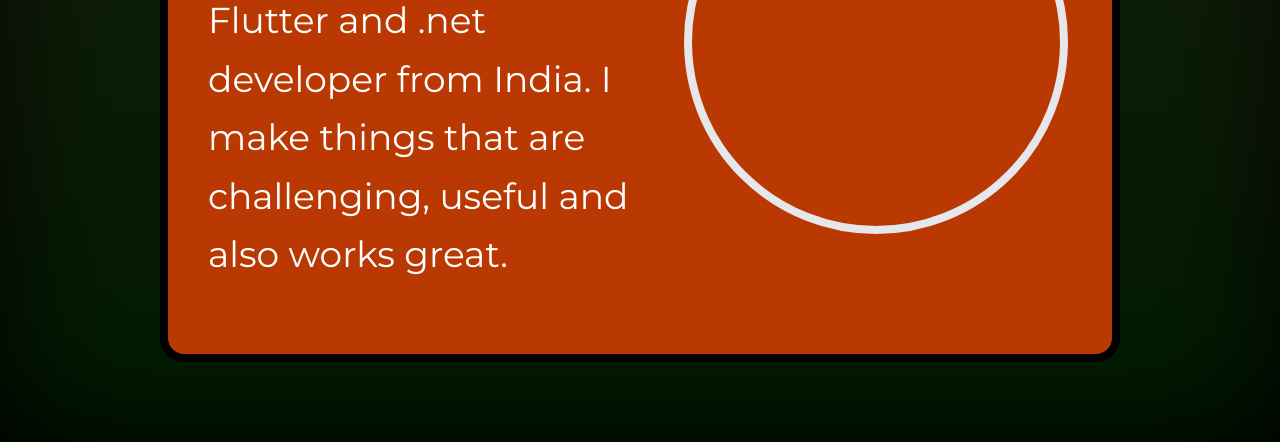
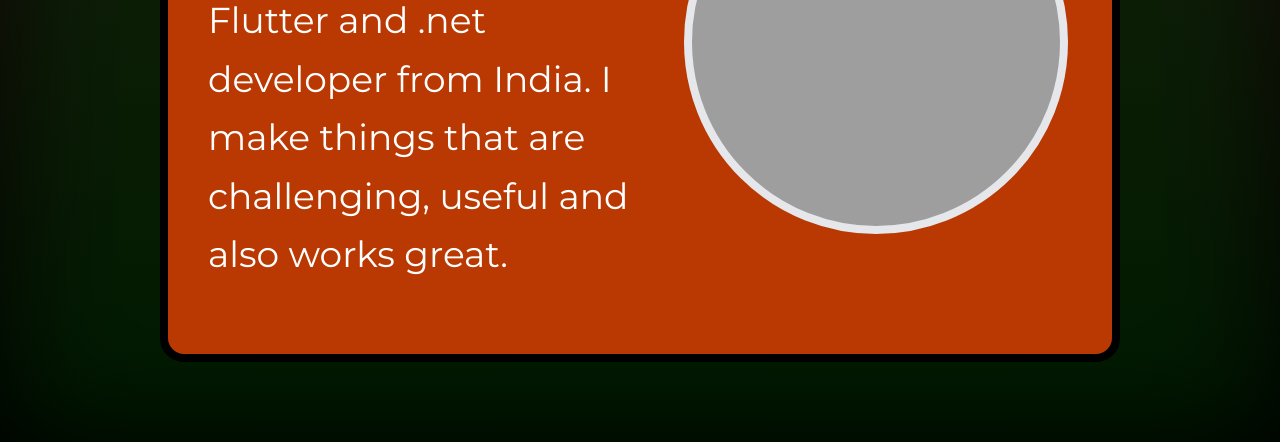
Before and after one commit to nani-samireddy/profile, a plain HTML site: page index.html in a window 1280 px wide. Shown: the part 1182-1624 px from the top of the page. Drawn offline with Linux system fonts and the light colour scheme; the site is published under a folder, as on GitHub Pages, so addresses that start at the root find nothing.

Commit message:
Update index.html

```diff
--- a/index.html
+++ b/index.html
@@ -44,7 +44,7 @@
             <h3 class="text-white font-montserrat text-4xl w-2/4 pl-10 pt-6 leading-relaxed">
                 My name is <span class="text-black">Nani samireddy</span>. I’m a web, Flutter and .net developer from India. I make things that are challenging, useful and also works great.
               </h3>
-              <div class=" h-96 w-96  bg-clip-border bg-cover border-8 rounded-full" style="background-image: url('/imgs/nani.jpeg');"></div>
+              <div class=" h-96 w-96  bg-clip-border bg-cover border-8 rounded-full" style="background-image: url('./imgs/nani.jpeg');"></div>
               <div></div>
          </div>
       </div>
```
